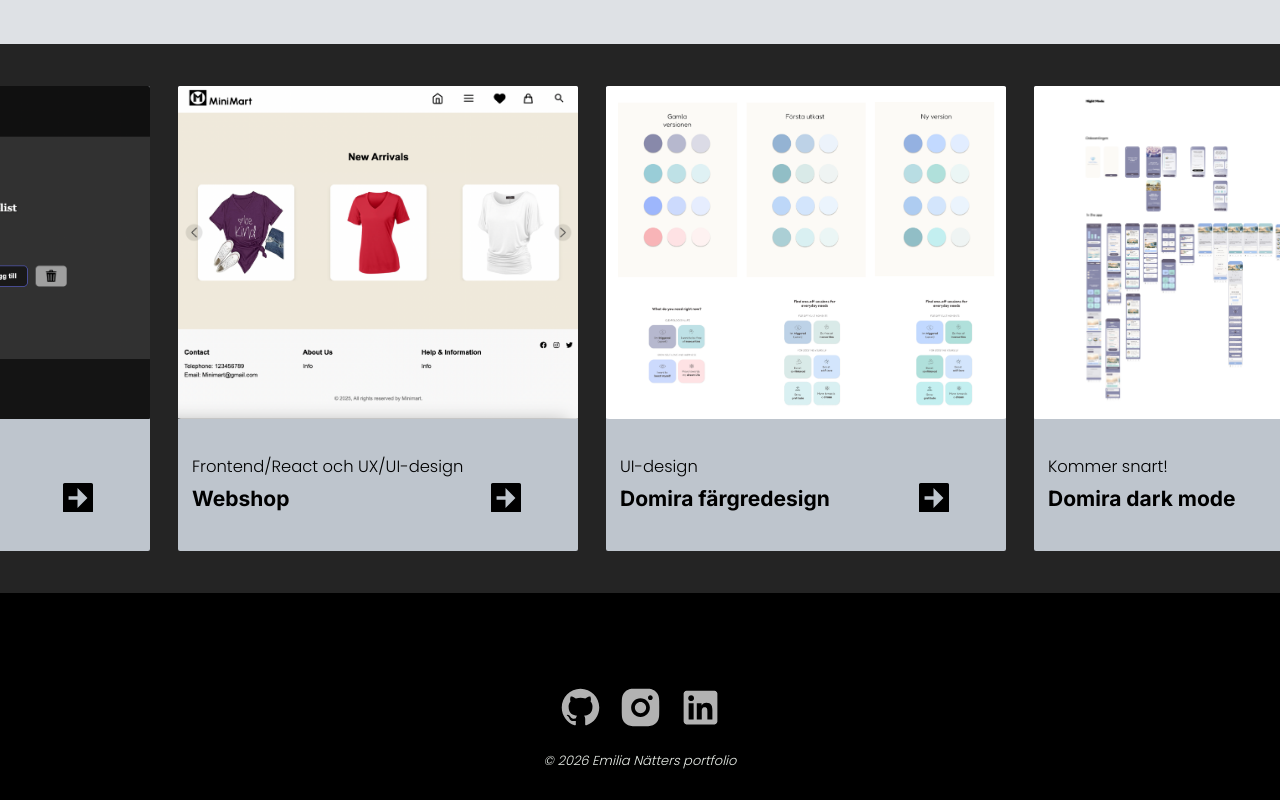
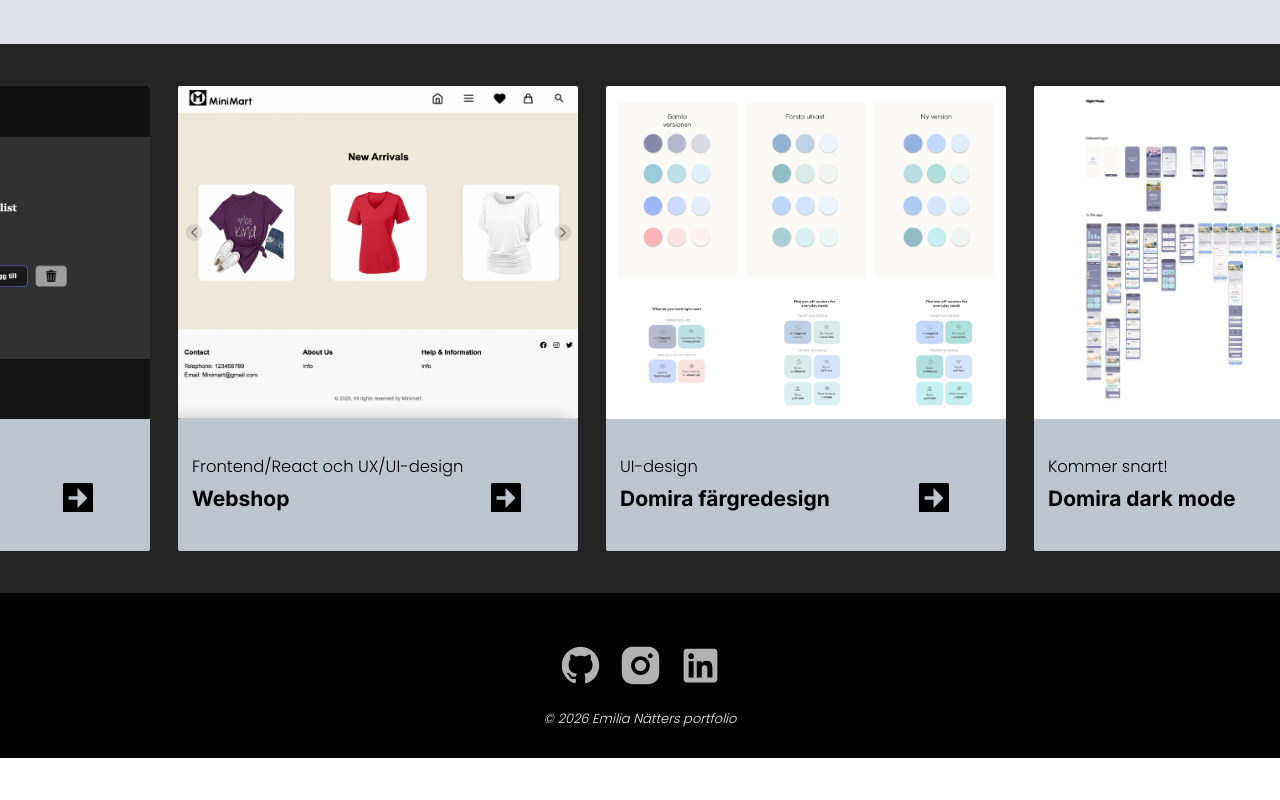
Before and after one commit to EmNatter/portfolio, a React (Vite) app: page / in a window 1280 px wide. Shown: the part 1259-2059 px from the top of the page. After the commit the page ends 2017 px from the top, so only its background shows below. Built offline with nearby package versions, Linux system fonts and the light colour scheme.

Commit message:
Fix layout/footer and global CSS

```diff
--- a/src/CSS/App.css
+++ b/src/CSS/App.css
@@ -7,4 +7,5 @@
 .app-container {
   display: flex;
   flex-direction: column;
+  flex: 1;
 }
--- a/src/CSS/index.css
+++ b/src/CSS/index.css
@@ -17,6 +17,7 @@
 
 html,
 body {
+  margin: 0;
   height: 100%;
   font-family: "Poppins", sans-serif;
   font-size: 14px;
@@ -27,6 +28,8 @@ body {
 body {
   margin: 0;
   overflow-x: hidden;
+  display: flex;
+  flex-direction: column;
 }
 
 main {
@@ -806,12 +809,10 @@ h3 span,
 footer {
   display: flex;
   flex-direction: column;
-  justify-content: space-around;
+  justify-content: center;
   align-items: center;
   flex-shrink: 0;
-
-  padding-top: 5rem;
-  padding-bottom: 2rem;
+  padding: 2rem 0;
   background: rgb(0, 0, 0);
 }
 
```
